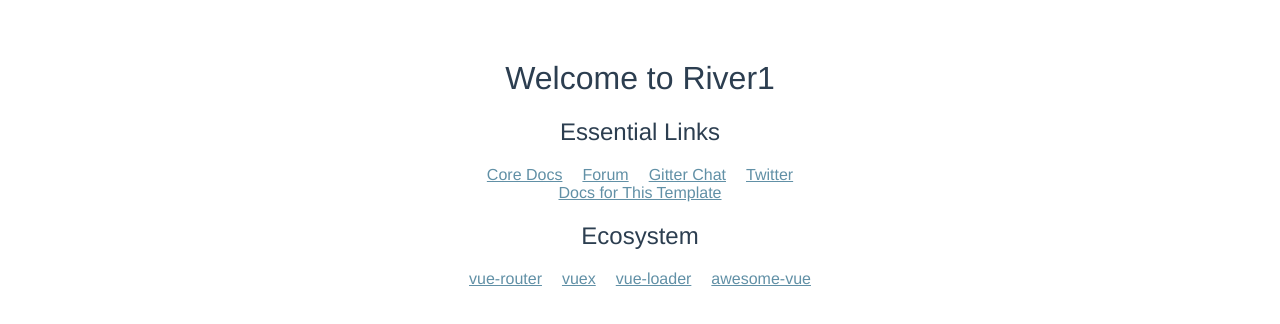
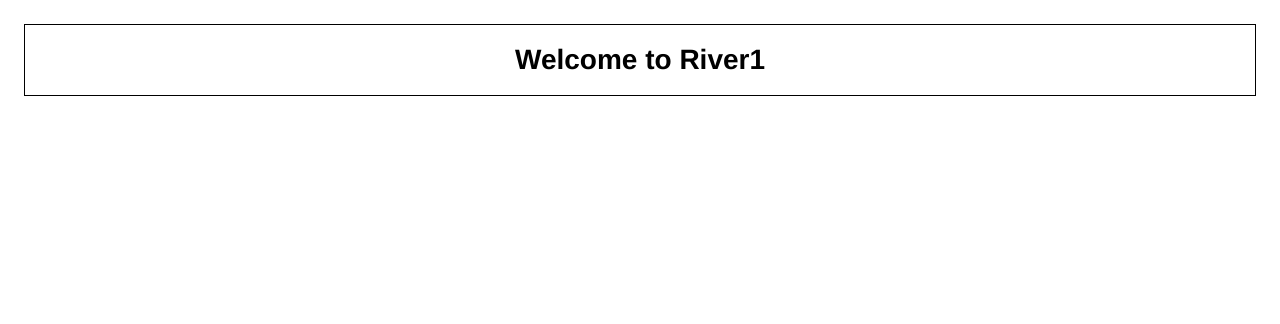
Before and after one commit to z888e/river1, a Vue app: page / in a window 1280 px wide. Shown: the top 324 px of the page. Built offline with nearby package versions, Linux system fonts and the light colour scheme; what vue-resource would draw is missing.

Commit message:
starting top part

```diff
--- a/src/App.vue
+++ b/src/App.vue
@@ -13,14 +13,10 @@
 <style>
 #app {
   font-family: 'Iosevka', Helvetica, sans-serif;
+  font-size: 14px;
   -webkit-font-smoothing: antialiased;
   -moz-osx-font-smoothing: grayscale;
   text-align: center;
-  color: #2c3e50;
-  margin-top: 60px;
-}
-
-a {
-  color: #6190A6 !important;
+  margin-top: 1.5rem;
 }
 </style>
--- /dev/null
+++ b/src/components/Header.vue
@@ -0,0 +1,23 @@
+<template>
+  <div class="header">
+    <h1>{{ msg }}</h1>
+  </div>
+</template>
+
+<script>
+export default {
+  name: 'header',
+  data() {
+    return {
+      msg: 'Welcome to River1',
+    };
+  },
+};
+</script>
+
+<style scoped>
+.header{
+  border: 1px solid black;
+  margin: 1rem;
+}
+</style>
--- a/src/components/Hello.vue
+++ /dev/null
@@ -1,53 +0,0 @@
-<template>
-  <div class="hello">
-    <h1>{{ msg }}</h1>
-    <h2>Essential Links</h2>
-    <ul>
-      <li><a href="https://vuejs.org" target="_blank">Core Docs</a></li>
-      <li><a href="https://forum.vuejs.org" target="_blank">Forum</a></li>
-      <li><a href="https://gitter.im/vuejs/vue" target="_blank">Gitter Chat</a></li>
-      <li><a href="https://twitter.com/vuejs" target="_blank">Twitter</a></li>
-      <br>
-      <li><a href="http://vuejs-templates.github.io/webpack/" target="_blank">Docs for This Template</a></li>
-    </ul>
-    <h2>Ecosystem</h2>
-    <ul>
-      <li><a href="http://router.vuejs.org/" target="_blank">vue-router</a></li>
-      <li><a href="http://vuex.vuejs.org/" target="_blank">vuex</a></li>
-      <li><a href="http://vue-loader.vuejs.org/" target="_blank">vue-loader</a></li>
-      <li><a href="https://github.com/vuejs/awesome-vue" target="_blank">awesome-vue</a></li>
-    </ul>
-  </div>
-</template>
-
-<script>
-export default {
-  name: 'hello',
-  data() {
-    return {
-      msg: 'Welcome to River1',
-    };
-  },
-};
-</script>
-
-<!-- Add "scoped" attribute to limit CSS to this component only -->
-<style scoped>
-h1, h2 {
-  font-weight: normal;
-}
-
-ul {
-  list-style-type: none;
-  padding: 0;
-}
-
-li {
-  display: inline-block;
-  margin: 0 10px;
-}
-
-a {
-  color: #42b983;
-}
-</style>
--- /dev/null
+++ b/src/components/Top.vue
@@ -0,0 +1,24 @@
+<template>
+  <div class="top">
+    <h1>{{ msg }}</h1>
+    jknhgjbnk
+  </div>
+</template>
+
+<script>
+export default {
+  name: 'top',
+  data() {
+    return {
+      msg: 'top part',
+    };
+  },
+};
+</script>
+
+<style scoped>
+.top{
+  border: 1px solid black;
+  margin: 1rem;
+}
+</style>
--- a/src/router/index.js
+++ b/src/router/index.js
@@ -1,6 +1,7 @@
 import Vue from 'vue';
 import Router from 'vue-router';
-import Hello from '@/components/Hello';
+import Header from '@/components/Header';
+import Top from '@/components/Top';
 
 Vue.use(Router);
 
@@ -8,8 +9,13 @@
   routes: [
     {
       path: '/',
-      name: 'Hello',
-      component: Hello,
+      name: 'Header',
+      component: Header,
+    },
+    {
+      path: '/',
+      name: 'Top',
+      component: Top,
     },
   ],
 });
```
Also changed, not shown: 1 other file (tests, documents, lock files or other folders).
